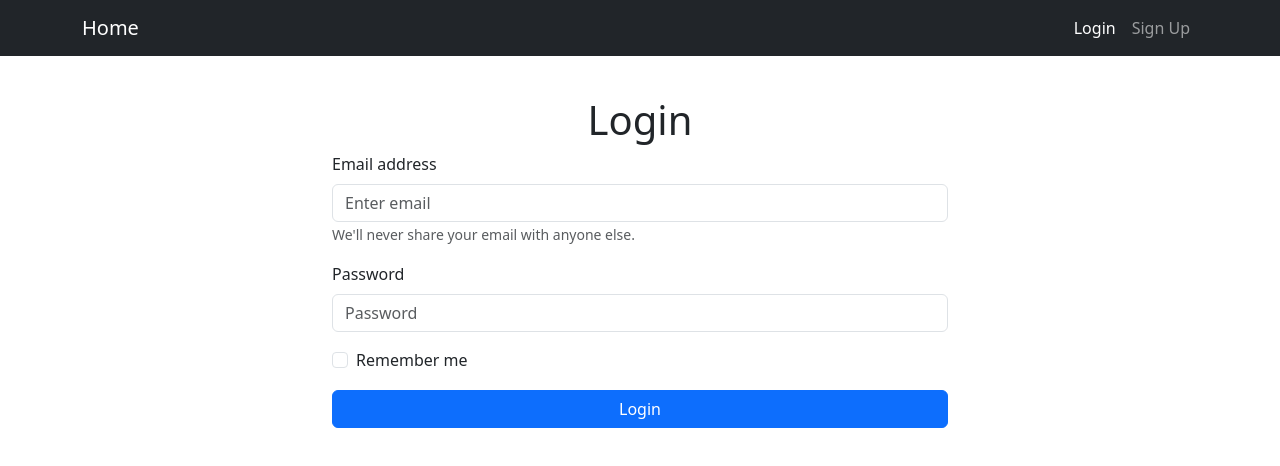
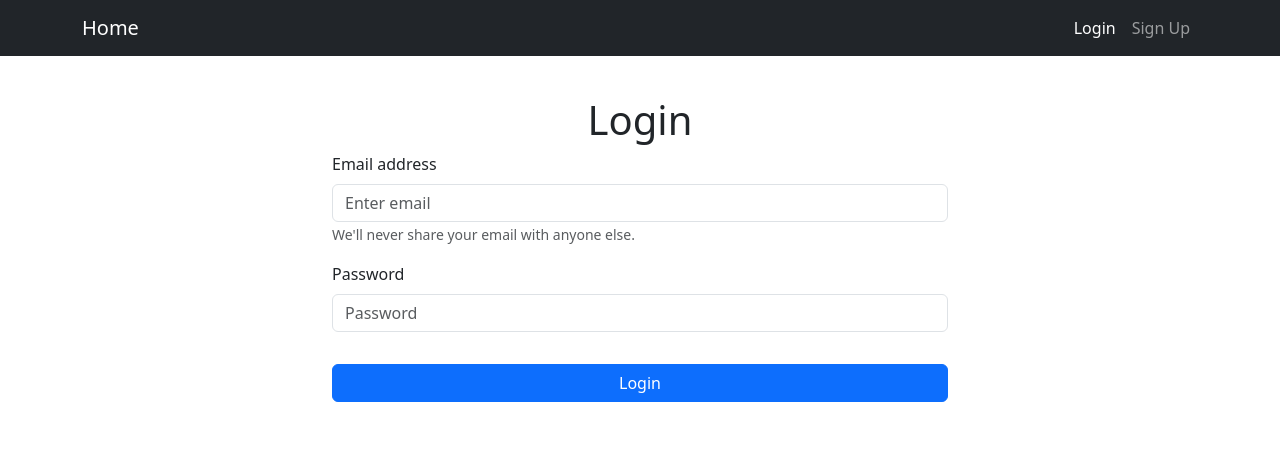
Before and after one commit to TaichiOhmi/jwt-auth-with-react, a React (Create React App) app: page /login in a window 1280 px wide. Shown: the top 466 px of the page. Built offline with nearby package versions, Linux system fonts and the light colour scheme.

Commit message:
ログイン機能を追加

```diff
--- a/src/pages/Login.tsx
+++ b/src/pages/Login.tsx
@@ -1,14 +1,58 @@
+import { SyntheticEvent, useState } from "react";
+import { Alert } from "react-bootstrap";
 import Button from "react-bootstrap/Button";
 import Form from "react-bootstrap/Form";
+import { useNavigate } from "react-router-dom";
 
 const Login = () => {
+  const [email, setEmail] = useState("");
+  const [password, setPassword] = useState("");
+  const [err, setErr] = useState("");
+  const navigate = useNavigate();
+
+  const submit = async (e: SyntheticEvent) => {
+    e.preventDefault();
+
+    const response = await fetch("http://127.0.0.1:8080/api/login", {
+      method: "POST",
+      headers: { "Content-Type": "application/json" },
+      credentials: "include",
+      body: JSON.stringify({
+        email,
+        password,
+      }),
+    });
+
+    if (response.status === 200) {
+      setErr("");
+      return navigate("/");
+    } else {
+      const json = await response.json();
+      setErr(json.message);
+      return;
+    }
+  };
+
   return (
     <>
       <h1 className="text-center">Login</h1>
-      <Form>
+      <Form onSubmit={submit}>
+        {err !== "" && (
+          <span className="err">
+            <Alert key="danger" variant="danger">
+              {err}
+            </Alert>
+          </span>
+        )}
         <Form.Group className="mb-3" controlId="formBasicEmail">
           <Form.Label>Email address</Form.Label>
-          <Form.Control type="email" placeholder="Enter email" />
+          <Form.Control
+            type="email"
+            placeholder="Enter email"
+            value={email}
+            onChange={(e) => setEmail(e.target.value)}
+            required
+          />
           <Form.Text className="text-muted">
             We'll never share your email with anyone else.
           </Form.Text>
@@ -16,13 +60,14 @@ const Login = () => {
 
         <Form.Group className="mb-3" controlId="formBasicPassword">
           <Form.Label>Password</Form.Label>
-          <Form.Control type="password" placeholder="Password" />
+          <Form.Control
+            type="password"
+            placeholder="Password"
+            value={password}
+            onChange={(e) => setPassword(e.target.value)}
+            required
+          />
         </Form.Group>
-
-        <Form.Group controlId="Checkbox">
-          <Form.Check type="checkbox" label="Remember me" name="remember" />
-        </Form.Group>
-
         <Button variant="primary" type="submit" className="mt-3 w-100">
           Login
         </Button>
```
